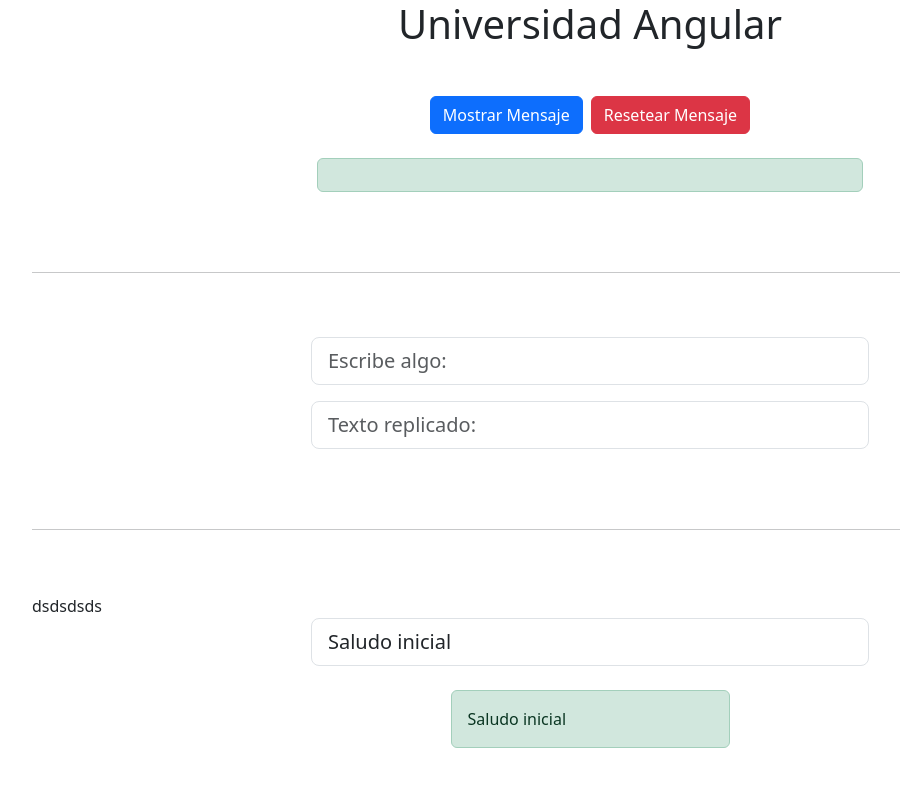
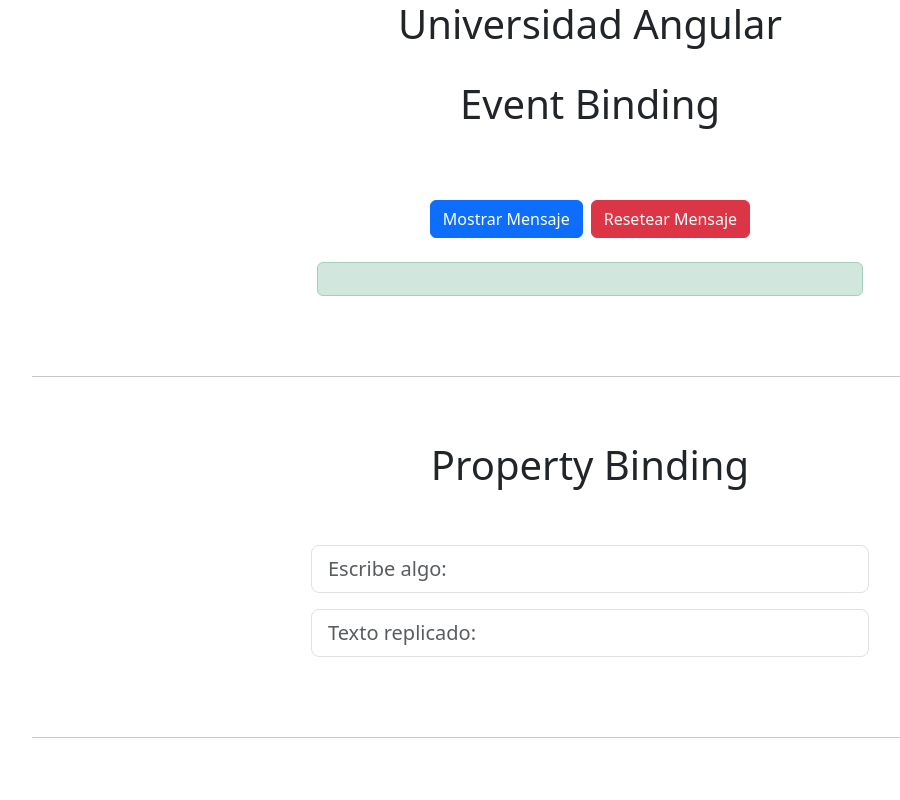
Before and after one commit to ArnBon/app-angular-componente, an Angular app: page / in a window 1280 px wide. Shown: the top 800 px of the page, without its empty margins (50-950 px from the left). Built offline with nearby package versions, Linux system fonts and the light colour scheme.

Commit message:
arreglo titulo del ejemplo clases 23 24 25

```diff
--- a/src/app/mostrar-mensaje-component/mostrar-mensaje-component.html
+++ b/src/app/mostrar-mensaje-component/mostrar-mensaje-component.html
@@ -1,5 +1,6 @@
 <div class="container text-center">
-
+<div class="container text-center"><h1>{{mostrarTitulo}}</h1></div>
+<br><br>
     <div class="d-flex justify-content-center mt-3">
         <button class="btn btn-primary me-2" (click)="mostrarmensaje()">
             Mostrar Mensaje
--- a/src/app/mostrar-mensaje-component/mostrar-mensaje-component.ts
+++ b/src/app/mostrar-mensaje-component/mostrar-mensaje-component.ts
@@ -7,7 +7,12 @@
   styleUrl: './mostrar-mensaje-component.css',
 })
 export class MostrarMensajeComponent {
+  private titulo = 'Event Binding';
   mensaje: string = '';
+
+    get mostrarTitulo(){
+    return this.titulo;
+  }
 
   mostrarmensaje(): void {
     this.mensaje = 'Hola has hecho click en el boton!';
--- a/src/app/replicador-component/replicador-component.html
+++ b/src/app/replicador-component/replicador-component.html
@@ -1,3 +1,5 @@
+<div class="container text-center"><h1>{{getmostrarTitulo()}}</h1></div>
+<br><br>
 <div class="d-flex justify-content-center">
     <div class="w-50">
         <div class="mb-3">
--- a/src/app/replicador-component/replicador-component.ts
+++ b/src/app/replicador-component/replicador-component.ts
@@ -9,7 +9,11 @@
 export class ReplicadorComponent {
 
   texto: string = '';
+private titulo2 = 'Property Binding';
 
+   getmostrarTitulo() {
+    return this.titulo2;
+  }
 
   actualzarTexto(event: Event): void{
     const elemntoInput = event.target as HTMLInputElement;
--- a/src/app/saludar-component/saludar-component.html
+++ b/src/app/saludar-component/saludar-component.html
@@ -1,4 +1,5 @@
-{{mostrarTitulo}}
+<div class="container text-center"><h1>{{mostrarTitulex()}}</h1></div>
+<br><br>
 <div class="d-flex justify-content-center">
     <div class="w-50">
         <div class="mb-3">
--- a/src/app/saludar-component/saludar-component.ts
+++ b/src/app/saludar-component/saludar-component.ts
@@ -10,17 +10,12 @@
 export class SaludarComponent {
   saludo = 'Saludo inicial';
 
-  private titulo = 'dsdsdsds';
-  private titulo2 = 'Property Binding';
+  private titulo = 'Event Binding';
   private titulo3 = 'Two Way Binding';
 
 
   get mostrarTitulo(){
     return this.titulo;
-  }
-
-  getmostrarTitulo() {
-    return this.titulo2;
   }
 
   mostrarTitulex(){
```
